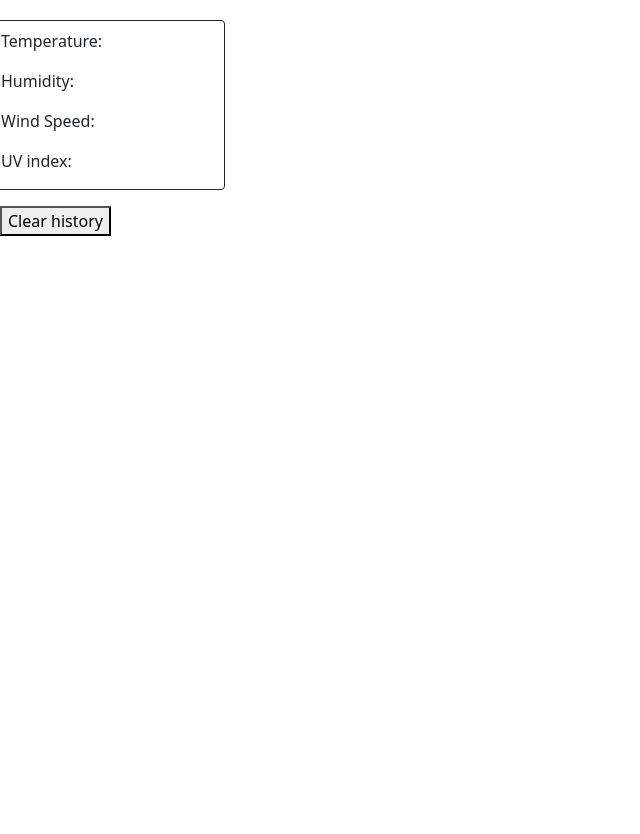
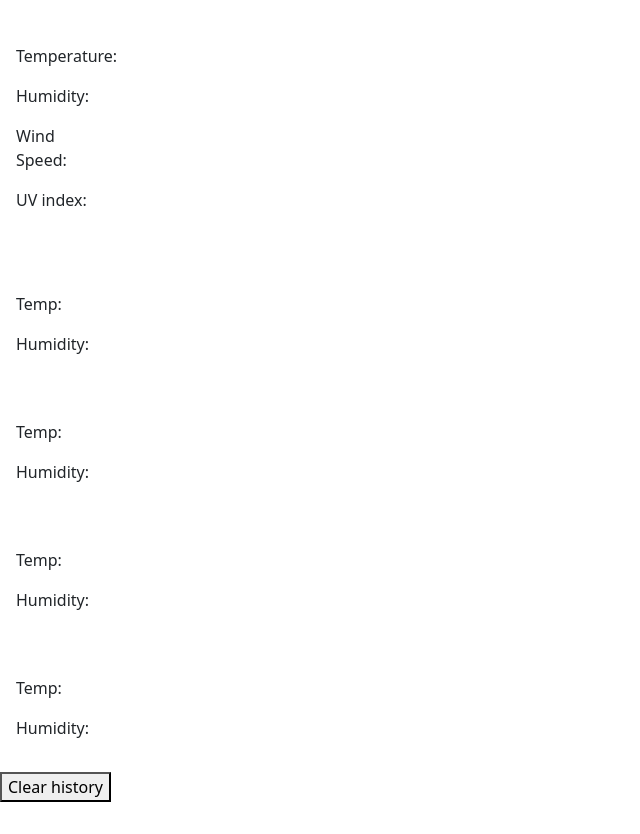
Before and after one commit to AdrianaBroadnax/WeatherDashboardProject, a plain HTML site: page index.html in a window 1280 px wide. Shown: the part 207-1041 px from the top of the page, without its empty margins (0-640 px from the left). Before the commit the page ends 800 px from the top, so only its background shows below. Drawn offline with nearby package versions, Linux system fonts and the light colour scheme; files whose address does not match are found by name.

Commit message:
4 rows of temp and humidity

```diff
--- a/index.html
+++ b/index.html
@@ -26,7 +26,7 @@
       </div>
     </div>
     <div class="col-sm-2">
-        <figure class="row ml-2 border border-dark rounded">
+        <figure class="col-12 col-md-9 p-3 text-dark">
           <div class="col-sm-8" id="currentWeather">
             <h3 class="cityName mb-1 mt-2 bolder" id="currentCity"></h3>
             <p>Temperature:<span class="current" id="temperature"></span></p>
@@ -35,8 +35,37 @@
             <p>UV index:<span class="current" id="uvIndex"></span></p>
           </div>
         </figure>
+        <div class="col-12 col-md-9 p-3 text-dark" >
+            <p id="fDate1"></p>
+            <p id="fImg1"></p>
+            <p>Temp:<span id="fTemp1"></span></p>
+            <p>Humidity:<span id="fHumidity1"></span></p>
+          </div>
+          <div class="col-12 col-md-9 p-3 text-dark">
+            <p id="fDate2"></p>
+            <p id="fImg2"></p>
+            <p>Temp:<span id="fTemp2"></span></p>
+            <p>Humidity:<span id="fHumidity2"></span></p>
+          </div>
+          <div class="col-12 col-md-9 p-3 text-dark">
+            <p id="fDate3"></p>
+            <p id="fImg3"></p>
+            <p>Temp:<span id="fTemp3"></span></p>
+            <p>Humidity:<span id="fHumidity3"></span></p>
+          </div>
+          <div class="col-12 col-md-9 p-3 text-dark" >
+            <p id="fDate4"></p>
+            <p id="fImg4"></p>
+           <p>Temp:<span id="fTemp4"></span></p>
+            <p>Humidity:<span id="fHumidity4"></span></p>
+          </div>
+        </div>
+      </main>
+    </div>
+  </div>
+</div>
     <button class="clearHistory-btn" type="button" id="clearHistory">Clear history</button>
-    <ul class="list-group">
+    <ul class="list-group col-12 col-md-9 p-3 text-dark">
 
     <script src="./assets/js/displayWeather.js"></script>
 
```
